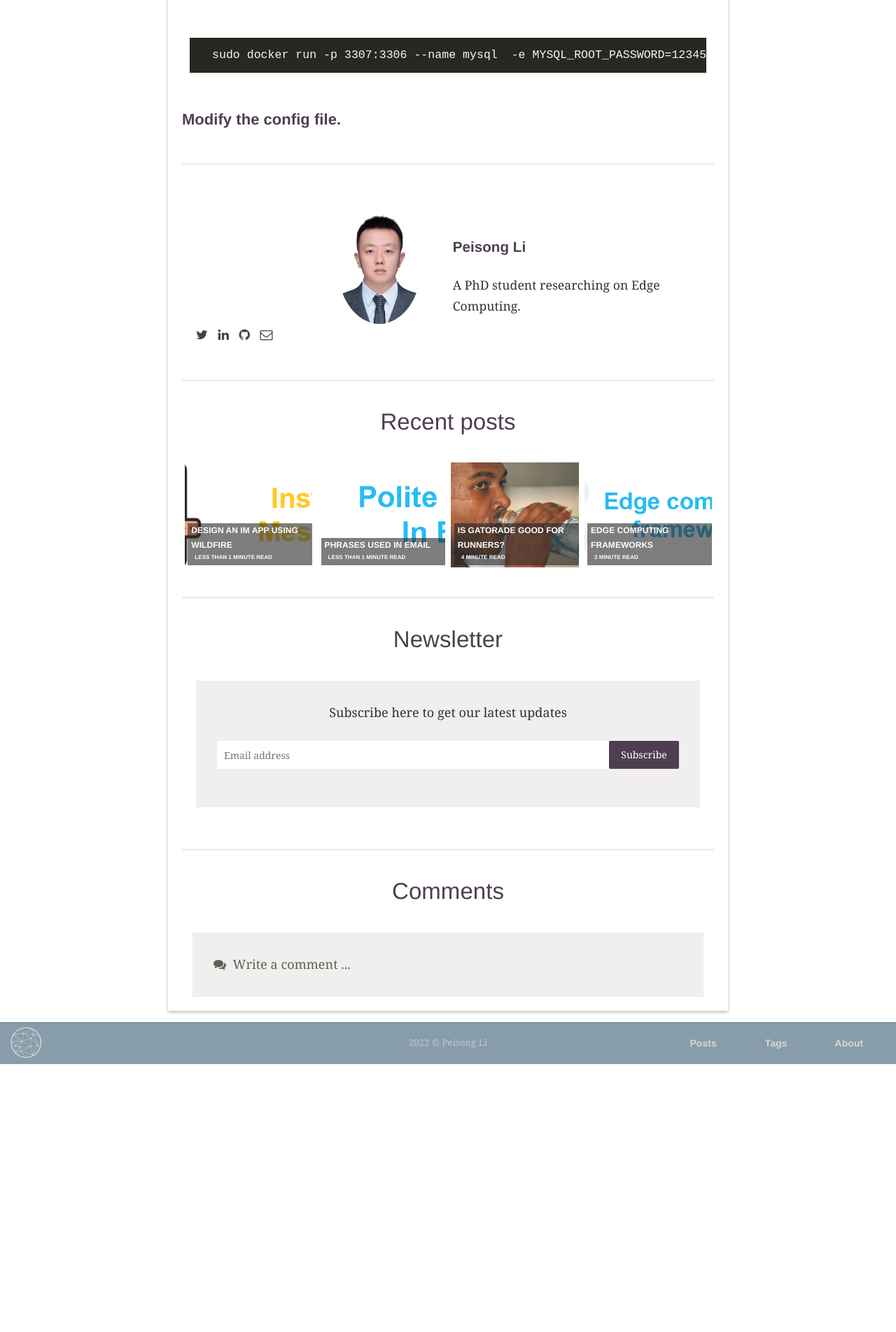
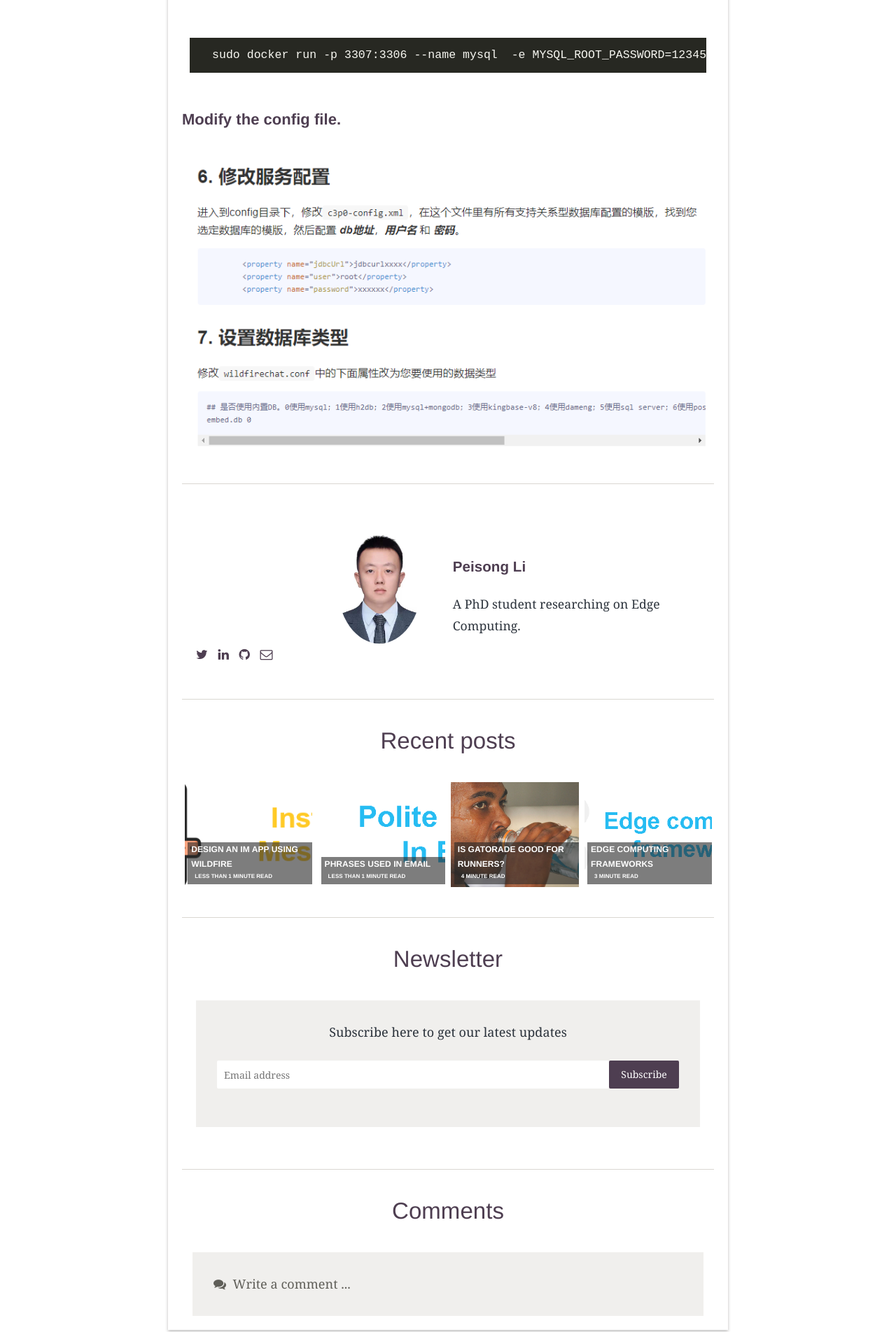
Before and after one commit to peisong0109/peisong.github.io, a Jekyll site: the page built from _posts/2022-11-27-IM-message-App.md, in a window 1280 px wide. Shown: the part 3143-5047 px from the top of the page at 70% size. Built offline with Jekyll 4.4.1, drawn with Linux system fonts in a browser that asks for light colours; some web fonts are replaced; comment, search, counter and statistics services are not loaded; before the commit the page ends 4664 px from its top, so only the background shows below that.

Commit message:
Update 2022-11-27-IM-message-App.md

````diff
--- a/_posts/2022-11-27-IM-message-App.md
+++ b/_posts/2022-11-27-IM-message-App.md
@@ -55,3 +55,5 @@ sudo docker run -p 3307:3306 --name mysql  -e MYSQL_ROOT_PASSWORD=123456 -d mysq
 ```
 
 #### Modify the config file.
+
+![image](./assets/img/posts/20221127/step3.png)
````
